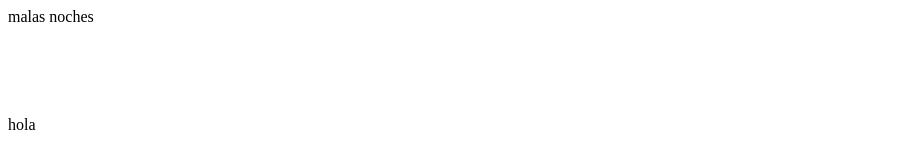
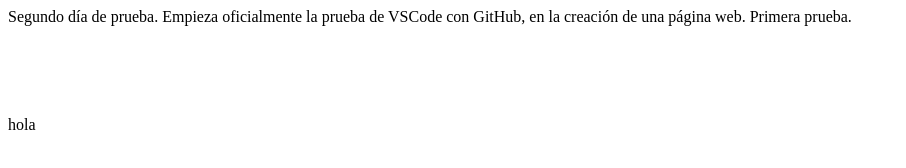
Before and after one commit to Serchesco/VSCodePrueba, a plain HTML site: page Index.html in a window 1280 px wide. Shown: the whole page, without its empty margins (0-906 px from the left). Drawn offline with Linux system fonts and the light colour scheme.

Commit message:
Update Index.html

```diff
--- a/Index.html
+++ b/Index.html
@@ -7,7 +7,10 @@
     <title>Prueba01</title>
   </head>
   <body>
-    malas noches
+
+    Segundo día de prueba. Empieza oficialmente la prueba de VSCode con GitHub, en la creación de una página web.
+    Primera prueba.
+
     <br /><br /><br /><br /><br /><br />
     hola
   </body>
```
